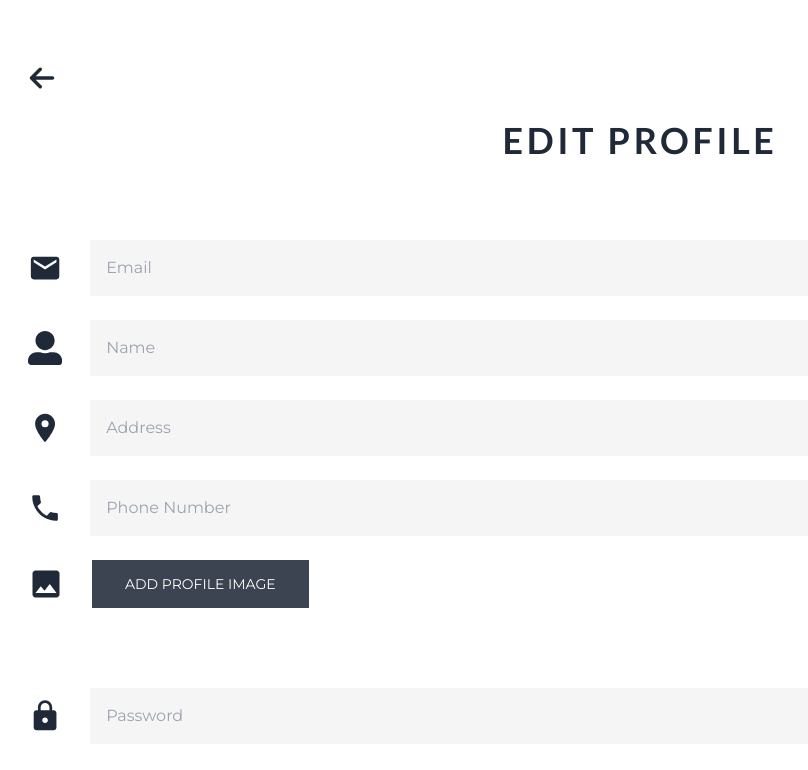
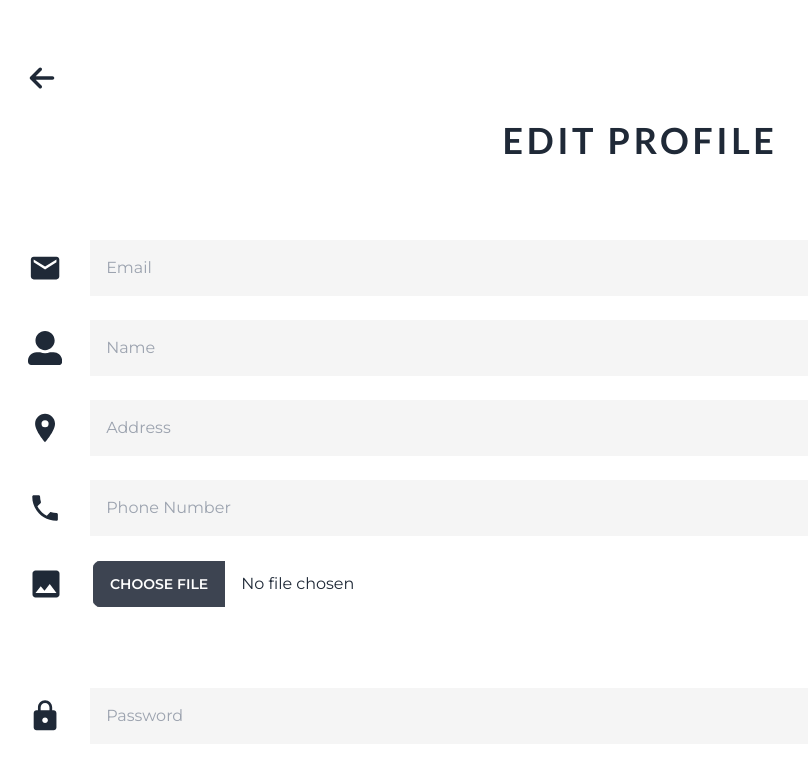
Before and after one commit to ALTA-Project3-Group6/E-Commerce-Apps-Project-FE, a React (Vite) app: page / in a window 1280 px wide. Shown: the top 770 px of the page, without its empty margins (0-808 px from the left). Built offline with nearby package versions, Linux system fonts and the light colour scheme.

Commit message:
Fix:Profile-page

```diff
--- a/src/pages/Profile.tsx
+++ b/src/pages/Profile.tsx
@@ -59,9 +59,7 @@ const Profile = () => {
         </div>
         <div className="flex gap-7 items-center mb-20">
           <MdPhoto className="w-9 h-9" />
-          <button className="btn rounded-none flex  font-normal ">
-            <span className="w-full p-4 ">Add profile image</span>
-          </button>
+          <input type="file" className="file-input w-full max-w-xs" />
         </div>
         <div className="flex gap-7 items-center mb-6">
           <MdLock className="w-9 h-9" />
@@ -71,13 +69,15 @@ const Profile = () => {
             className="w-full bg-[#F5F5F5] p-4"
             placeholder="Password"
           ></input>
+        </div>{" "}
+        <div className="flex justify-around">
+          <button className="btn rounded-none border-none w-40 font-normal mt-20 ">
+            Cancel
+          </button>
+          <button className="btn bg-[#1F8A70] border-none rounded-none w-40 font-normal mt-20 ">
+            Save
+          </button>
         </div>
-        <button className="btn rounded-none w-44 font-normal mt-20 m-5">
-          Cancel
-        </button>
-        <button className="btn bg-red-500 rounded-none w-44 font-normal mt-20 m-5">
-          Save
-        </button>
       </div>
     </LayoutPlain>
   );
```
